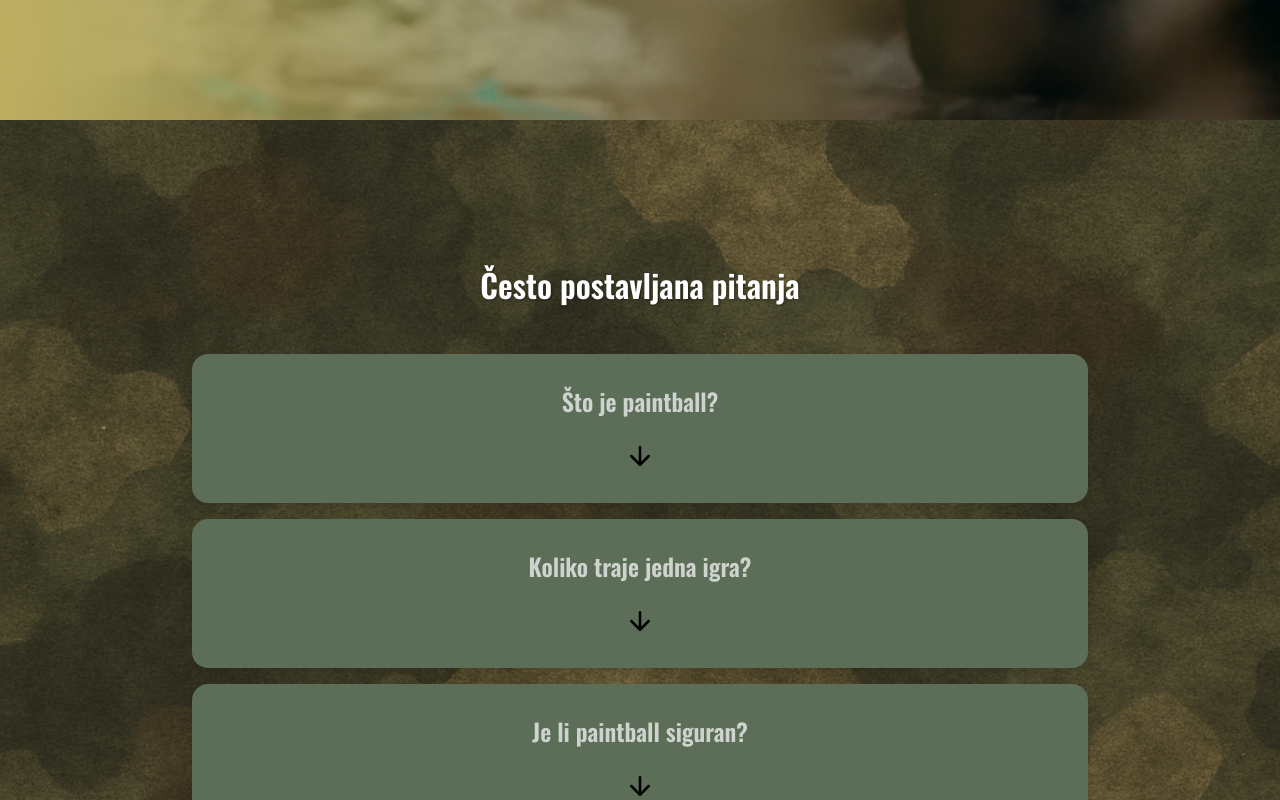
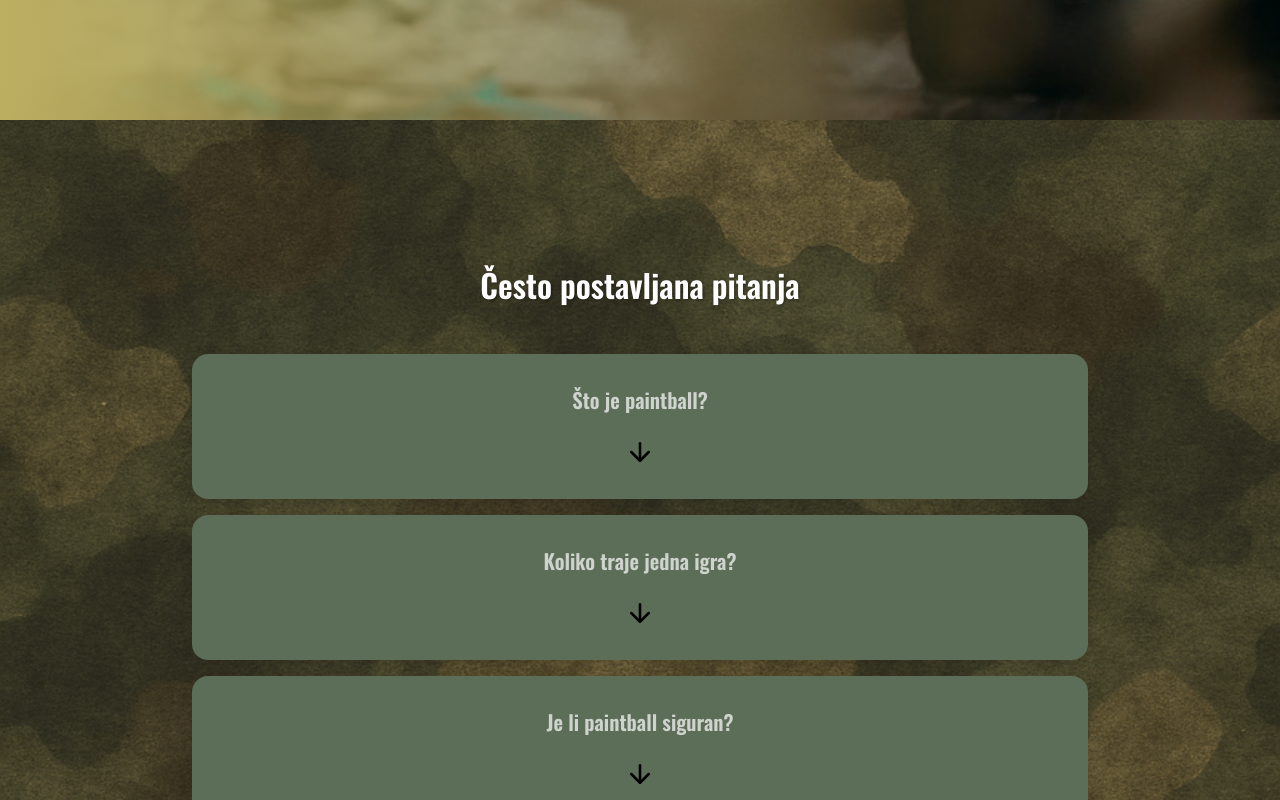
Before and after one commit to kristijan00/paintball, a Next.js app: page /faq in a window 1280 px wide. Shown: the part 680-1480 px from the top of the page. Built offline with nearby package versions, Linux system fonts and the light colour scheme.

Commit message:
Lowered the size of accordion titles, removed fixed styling for the camo background on FAQ section.

```diff
--- a/src/components/faq-section/faq.module.scss
+++ b/src/components/faq-section/faq.module.scss
@@ -5,7 +5,6 @@
   min-height           : 100vh;
   padding-top          : 12vh;
   background           : url('../../../public/camo.png') center center;
-  background-attachment: fixed;
   background-size      : cover;
 
   .title {
@@ -30,7 +29,7 @@
 
       .question {
         font-family  : var(--font-heading);
-        font-size    : 1.5rem;
+        font-size    : 1.3rem;
         color        : var(--color-text-overlays);
         margin-bottom: 1rem;
         opacity      : 0.7;
```
